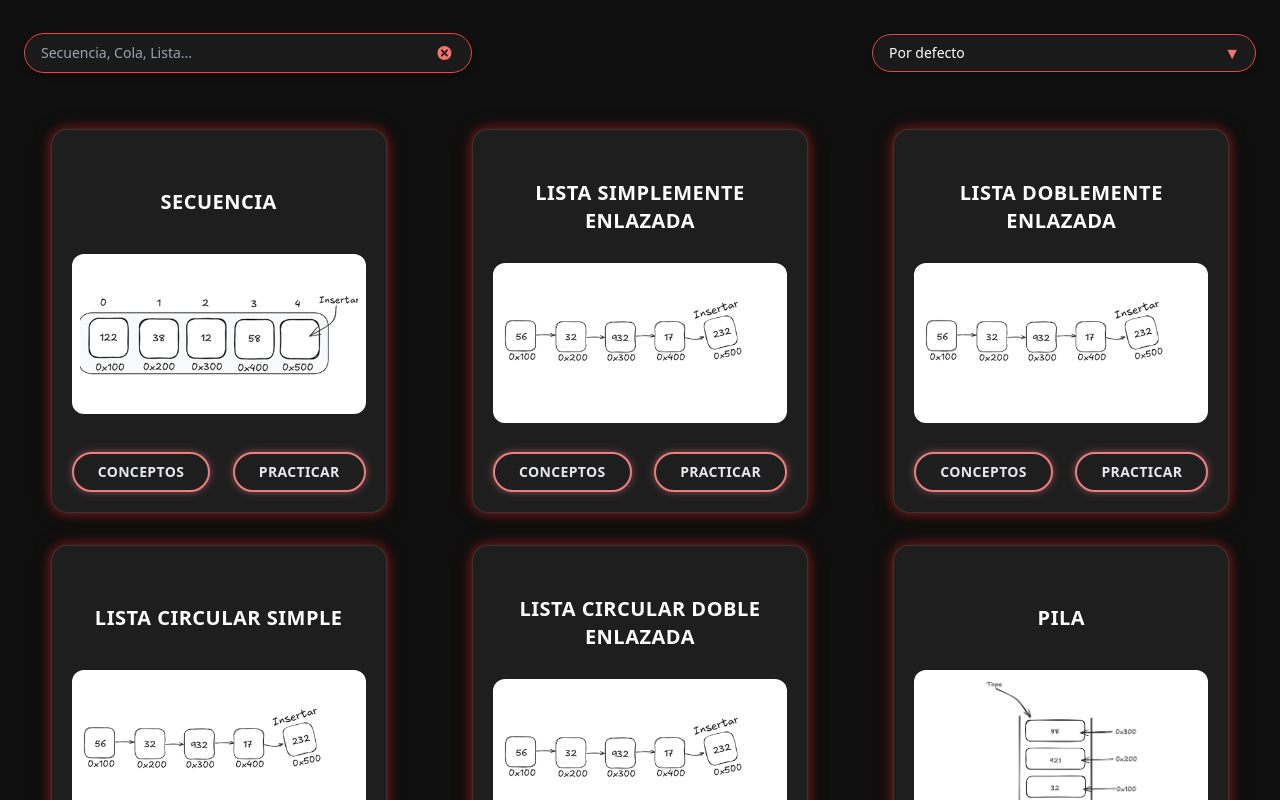
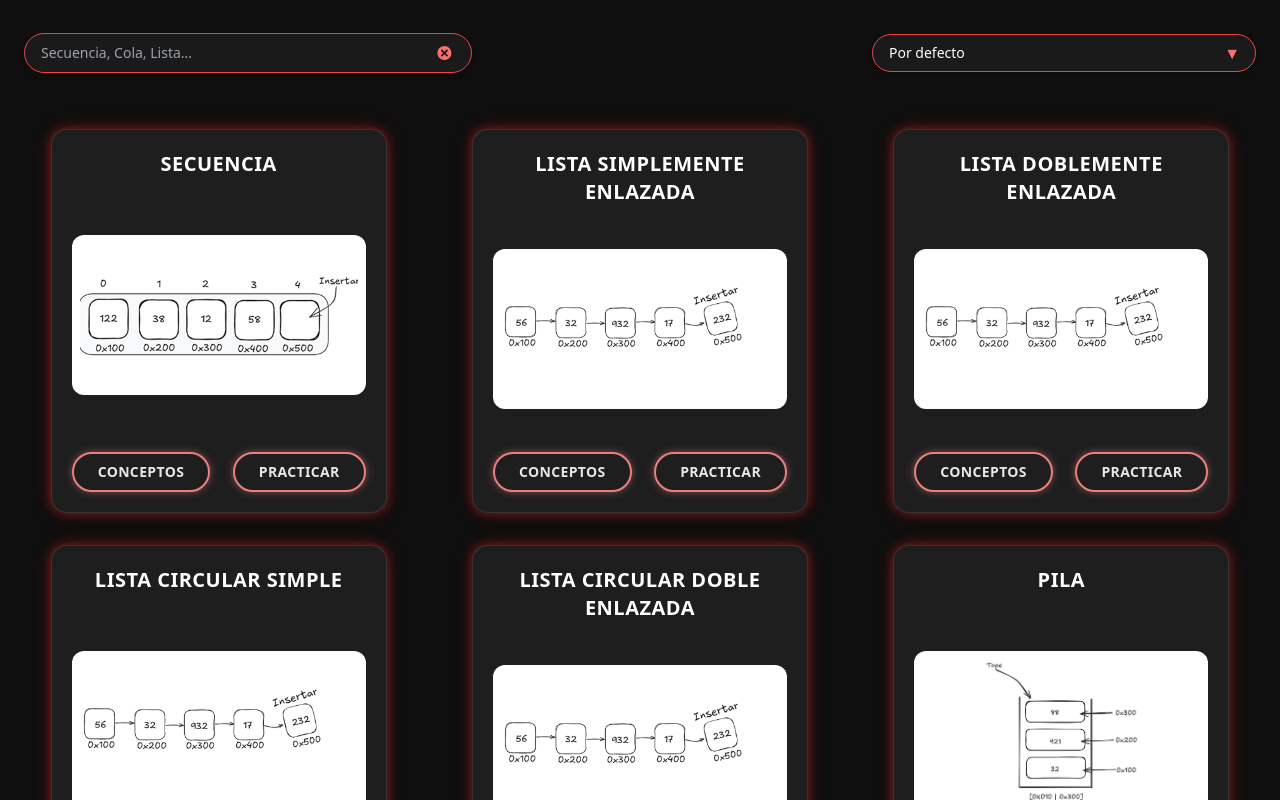
Before and after one commit to jenni-03/mediador-pedagogico, a React (Vite) app: page / in a window 1280 px wide. Shown: the part 860-1660 px from the top of the page. Built offline with nearby package versions, Linux system fonts and the light colour scheme.

Commit message:
Arreglo animacion

```diff
--- a/src/pages/home/components/Card.tsx
+++ b/src/pages/home/components/Card.tsx
@@ -13,10 +13,6 @@ export function Card({
 }: CardData) {
   return (
     <motion.div
-      layout
-      initial={{ opacity: 0, scale: 0.95 }}
-      animate={{ opacity: 1, scale: 1 }}
-      exit={{ opacity: 0, scale: 0.95 }}
       whileHover={{
         scale: 1.02,
         boxShadow: `
@@ -25,7 +21,7 @@ export function Card({
           0 0 60px ${bgCard}66
         `,
       }}
-      transition={{ type: "spring", stiffness: 200 }}
+      transition={{ duration: 0.3 }}
       style={{
         backgroundColor: "#1e1e1e",
         boxShadow: `
@@ -35,10 +31,6 @@ export function Card({
       }}
       className="rounded-2xl w-[21rem] min-h-[24rem] p-5 flex flex-col gap-5 items-center justify-between border border-white/10 transition-all duration-300"
     >
-      <div className="w-full flex justify-between items-center">
-
-      </div>
-
       <h3 className="text-xl font-bold tracking-wide text-white text-center">
         {title.toUpperCase()}
       </h3>
```
